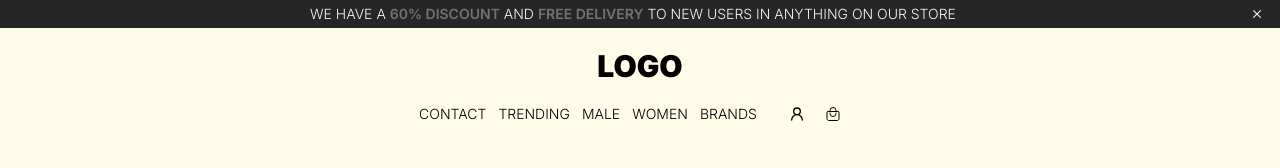
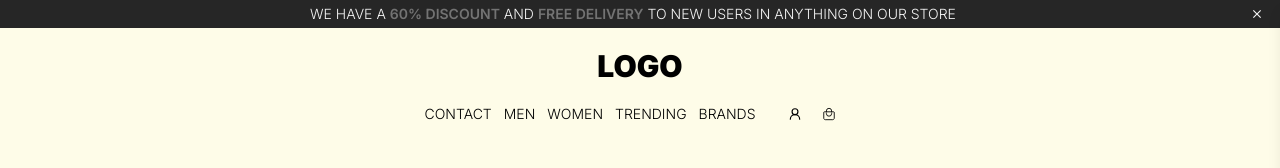
Before and after one commit to codename-FlawZ/prototipo-ecommerce, a Next.js app: page / in a window 1280 px wide. Shown: the top 168 px of the page. Built offline with nearby package versions, Linux system fonts and the light colour scheme.

Commit message:
Navbar Finished
Finished all the navbar features, ready to work on the next sections.

```diff
--- a/src/app/components/Navbar.tsx
+++ b/src/app/components/Navbar.tsx
@@ -1,43 +1,104 @@
+'use client'
 import { LuUserRound } from "react-icons/lu";
 import { IoBagHandleOutline } from "react-icons/io5";
 import { GiHamburgerMenu } from "react-icons/gi";
-
+import { useState } from "react";
+import Link from "next/link";
 
 export default function Navbar() {
+    const [isMobileMenuOpen, setIsMobileMenuOpen] = useState(false);
+
+    const toggleMobileMenu = () => {
+        setIsMobileMenuOpen(!isMobileMenuOpen)
+    };
+
     return (
         <>
         <header className="header">
-            <nav>
+            <nav className="relative z-[999]">
+                {/* Desktop version from the navbar */}
                 <div className="desktop-navbar">
                     <div className="flex justify-evenly py-5 items-center">
                         <a href="#Home" className="font-black text-3xl uppercase">Logo</a>
                     </div>
                     <ul className="navbar-links">
-                        <li className="links">Contact</li>
-                        <li className="links">Trending</li>
-                        <li className="links">Male</li>
-                        <li className="links">Women</li>
-                        <li className="links">Brands</li>
+                        <li className="links">
+                            <Link href="/Contact">Contact</Link>
+                        </li>
+                        <li className="links">
+                            <Link href="/Men">Men</Link>
+                        </li>
+                        <li className="links">
+                            <Link href="/Women">Women</Link>
+                        </li>
+                        <li className="links">
+                            <Link href="/Trending">Trending</Link>
+                        </li>
+                        <li className="links">
+                            <Link href="/Brands">Brands</Link>
+                        </li>
                         <li className="inline-flex flex-row px-5 gap-5">
-                            <a href="#User" className="navbar-icons">
+                            <Link href="/Login" className="links">
                                 <LuUserRound />
-                            </a>
-                            <a href="#Cart" className="navbar-icons">
+                            </Link>
+                            <Link href="/Shopping" className="links">
                                 <IoBagHandleOutline />
-                            </a>
+                            </Link>
                         </li>
                     </ul>
                 </div>
+                {/* Mobile version from the navbar */}
                 <div className="mobile-navbar">
-                    <div className="flex items-center py-5">
-                        <a href="#Home" className="font-black text-3xl uppercase">Logo</a>
+                    <div className="flex items-center">
+                        <Link href="/Home" className="font-black text-3xl uppercase">Logo</Link>
                     </div>
-                    <div className="flex rounded-full m-5 p-5 active:bg-neutral-800 active:text-neutral-100 transition-all ease-in duration-200 items-end py-5">
-                        <a href="" className=" text-xl">
-                            <GiHamburgerMenu />
-                        </a>
-                    </div>
+                    <button
+                     className="p-5 rounded-full active:text-neutral-100 transition-colors ease-in duration-200"
+                     onClick={toggleMobileMenu}
+                     aria-label="Open Menu"
+                     >
+                        <GiHamburgerMenu />
+                    </button>
                 </div>
+                {/* Overlay to close the menu when click outside */}
+                {isMobileMenuOpen && (
+                    <div
+                     className="fixed inset-0 bg-neutral-800/50 z-[1000] cursor pointer animate-fadeIn"
+                     onClick={toggleMobileMenu}
+                     ></div>
+                )}
+                {/* Sidebar from mobile menu */}
+                <nav
+                className={`fixed top-0 w-64 h-fulll bg-gray-100 shadow-lg z-[1002] pt-16 transition-all duration-200 ease-in-out
+                    ${isMobileMenuOpen ? 'right-0' : '-right-64'}
+                    `}
+                >
+                    <ul className="list-none p-0 m-0">
+                        <li className="mobile-navbar-links">
+                            <Link href="/Contact" onClick={toggleMobileMenu} className="links block">Contact</Link>
+                        </li>
+                        <li className="mobile-navbar-links">
+                            <Link href="/Men" onClick={toggleMobileMenu} className="links block">Men</Link>
+                        </li>
+                        <li className="mobile-navbar-links">
+                            <Link href="/Women" onClick={toggleMobileMenu} className="links block">Women</Link>
+                        </li>
+                        <li className="mobile-navbar-links">
+                            <Link href="/Trending" onClick={toggleMobileMenu} className="links block">Trending</Link>
+                        </li>
+                        <li className="mobile-navbar-links">
+                            <Link href="/Brands" onClick={toggleMobileMenu} className="links block">Brands</Link>
+                        </li>
+                        <li className="py-4 px-5 border-t border-neutral-200 mt-4 flex justify-around">
+                            <Link href="/Login" onClick={toggleMobileMenu} className="links">
+                                <LuUserRound />
+                            </Link>
+                            <Link href="/Shopping" onClick={toggleMobileMenu} className="links">
+                                <IoBagHandleOutline />
+                            </Link>
+                        </li>
+                    </ul>
+                </nav>
             </nav>
         </header>
         </>
--- a/src/app/components/Notification.tsx
+++ b/src/app/components/Notification.tsx
@@ -1,6 +1,17 @@
+'use client'
 import { IoMdClose } from "react-icons/io";
+import { useState } from "react";
 
 export default function Notification() {
+    const [isVisible, setIsVisible] = useState(true);
+
+    const handleCloseNotification = () => {
+        setIsVisible(false);
+    }
+    if (!isVisible) {
+        return null;
+    }
+
     return (
         <>
         <div className="notification">
@@ -8,9 +19,17 @@ export default function Notification() {
                 <h1>We have a <strong>60% Discount</strong> and <strong>Free Delivery</strong> to new users in anything on our store</h1>
             </div>
             <div>
-                <a href="">
-                    <IoMdClose className="hover:animate-spin hover:text-neutral-800 transition-all ease-in-out duration-200 cursor-pointer" />
-                </a>
+                <IoMdClose
+                 className="
+                  hover:animate-spin
+                  hover:text-neutral-800
+                  transition-all
+                  ease-in-out
+                  duration-200
+                  cursor-pointer
+                  "
+                  onClick={handleCloseNotification}
+                  />
             </div>
         </div>
         </>
--- a/src/app/globals.css
+++ b/src/app/globals.css
@@ -24,11 +24,15 @@ body {
 }
 
 .mobile-navbar {
-  @apply md:hidden flex justify-between items-center py-4 overflow-hidden bg-transparent
+  @apply md:hidden flex justify-between items-center p-5 overflow-hidden bg-transparent
 }
 
 .navbar-links {
   @apply flex justify-center items-center gap-3
+}
+
+.mobile-navbar-links {
+  @apply py-4 px-5 border-b border-neutral-600
 }
 
 .links {
```
